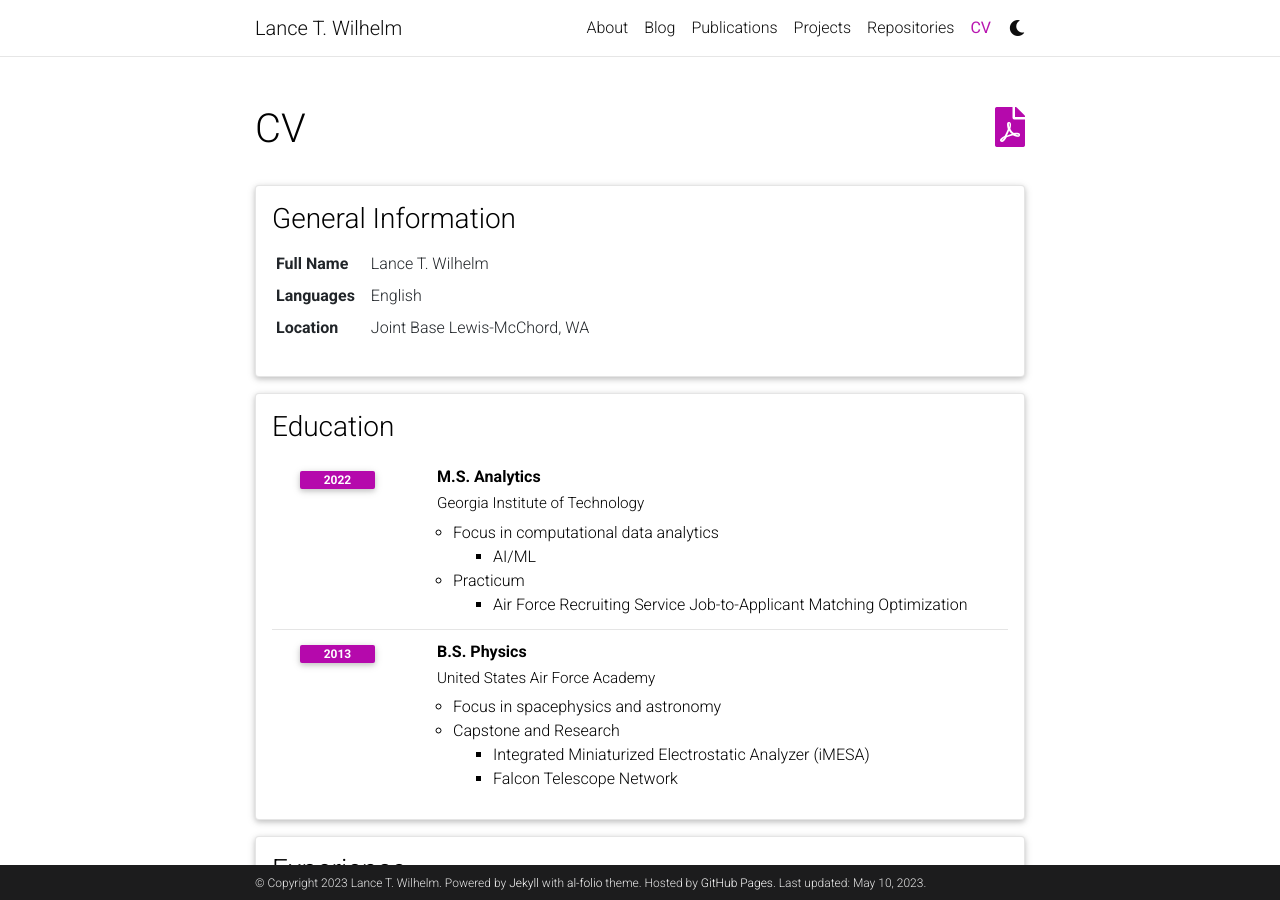
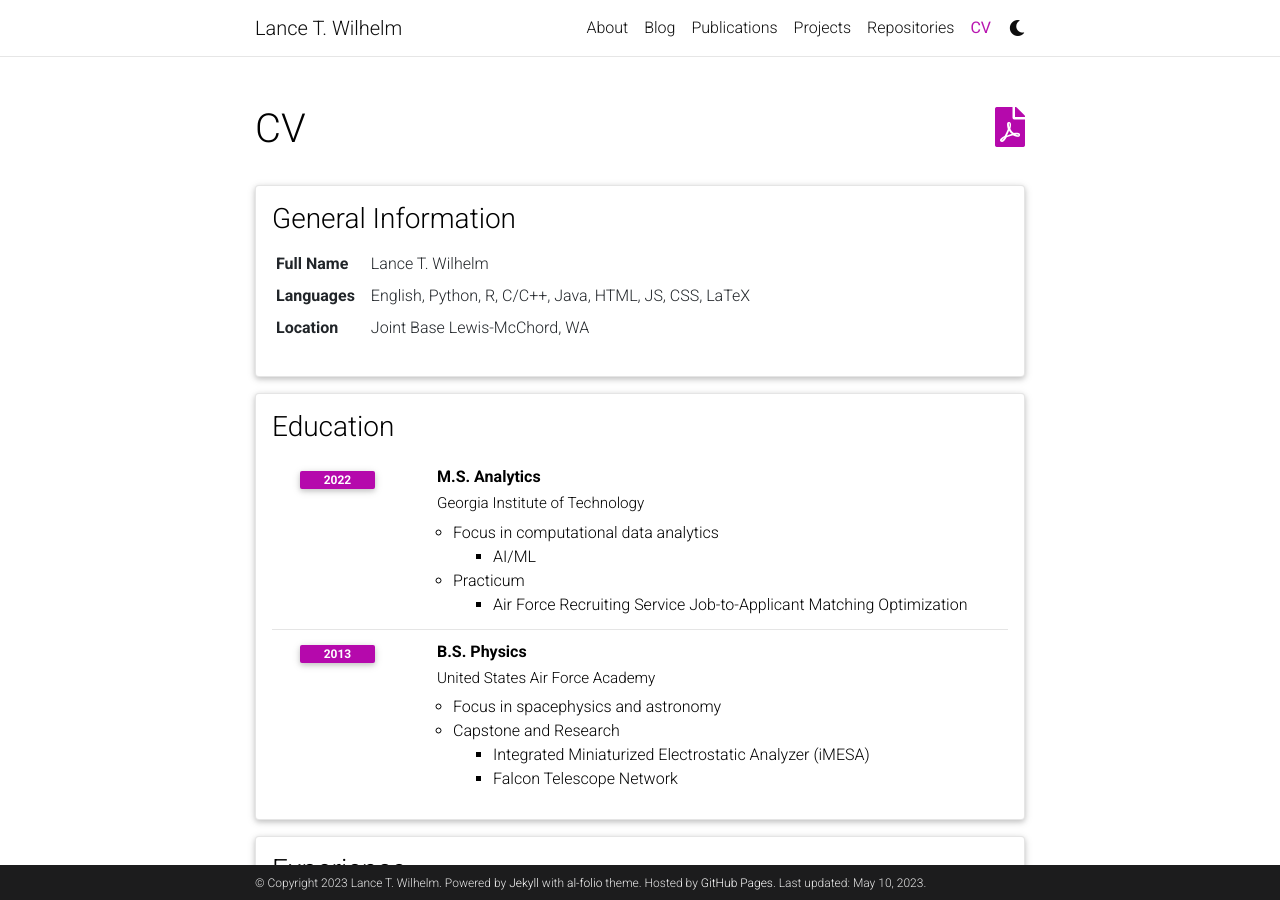
Before and after one commit to lancewilhelm/lancewilhelm.github.io, a Jekyll site: the page built from _pages/cv.md, in a window 1280 px wide and 900 px high. Built offline with Jekyll 4.4.1, drawn with Linux system fonts in a browser that asks for light colours; comment, search, counter and statistics services are not loaded; a style sheet for code colours, icons or effects is not loaded.

Commit message:
updated cv languages

```diff
--- a/_data/cv.yml
+++ b/_data/cv.yml
@@ -4,7 +4,7 @@
     - name: Full Name
       value: Lance T. Wilhelm
     - name: Languages
-      value: English
+      value: English, Python, R, C/C++, Java, HTML, JS, CSS, LaTeX
     - name: Location
       value: Joint Base Lewis-McChord, WA
 
```
